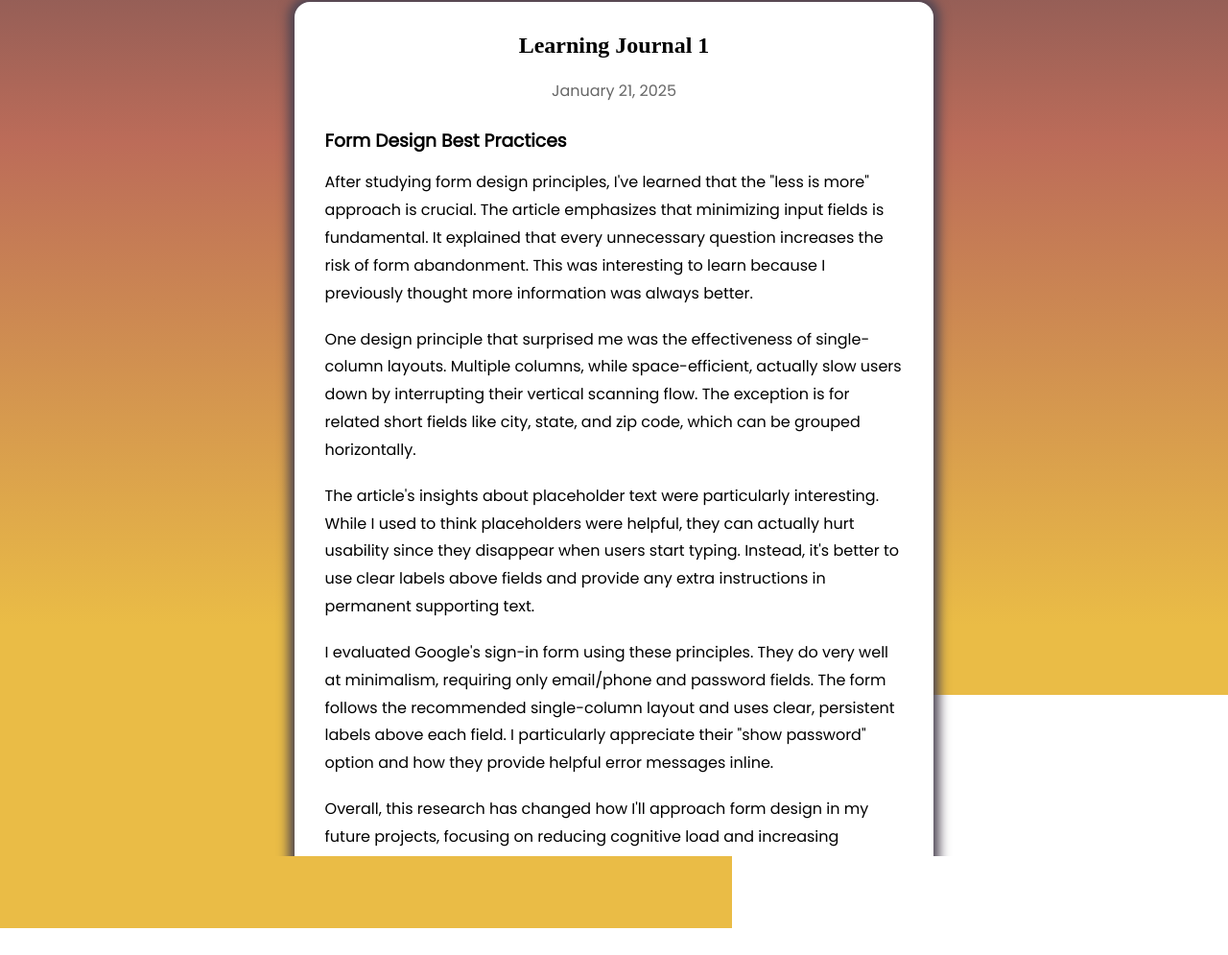
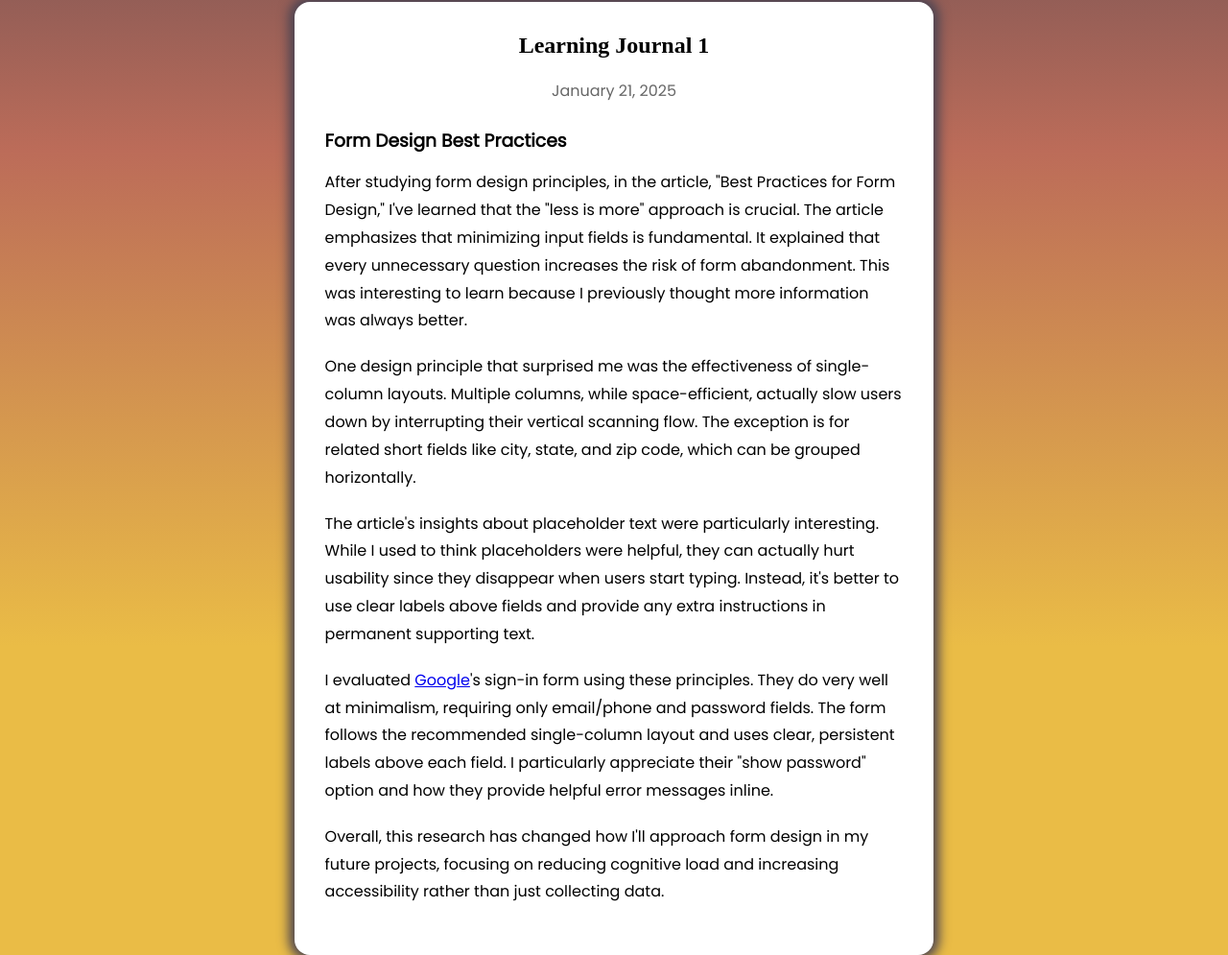
Before and after one commit to saniya-kotwal/des157a, a plain HTML site: page journal/index.html in a window 1280 px wide. Shown: the part 293-1288 px from the top of the page at 96% size. Before the commit the page ends 1260 px from the top, so only its background shows below. Drawn offline with nearby package versions, Linux system fonts and the light colour scheme; a web font is replaced by a local one.

Commit message:
add links to journal

```diff
--- a/journal/index.html
+++ b/journal/index.html
@@ -33,13 +33,13 @@
 
 			<h3>Form Design Best Practices</h3>
 
-            <p>After studying form design principles, I've learned that the "less is more" approach is crucial. The article emphasizes that minimizing input fields is fundamental. It explained that every unnecessary question increases the risk of form abandonment. This was interesting to learn because I previously thought more information was always better.</p>
+            <p>After studying form design principles, in the article, <asrc="https://uxdesign.cc/best-practices-for-form-design-ff5de6ca8e5f">"Best Practices for Form Design,"</asrc></a> I've learned that the "less is more" approach is crucial. The article emphasizes that minimizing input fields is fundamental. It explained that every unnecessary question increases the risk of form abandonment. This was interesting to learn because I previously thought more information was always better.</p>
 
             <p>One design principle that surprised me was the effectiveness of single-column layouts. Multiple columns, while space-efficient, actually slow users down by interrupting their vertical scanning flow. The exception is for related short fields like city, state, and zip code, which can be grouped horizontally.</p>
 
             <p>The article's insights about placeholder text were particularly interesting. While I used to think placeholders were helpful, they can actually hurt usability since they disappear when users start typing. Instead, it's better to use clear labels above fields and provide any extra instructions in permanent supporting text.</p>
 
-            <p>I evaluated Google's sign-in form using these principles. They do very well at minimalism, requiring only email/phone and password fields. The form follows the recommended single-column layout and uses clear, persistent labels above each field. I particularly appreciate their "show password" option and how they provide helpful error messages inline.</p>
+            <p>I evaluated <a href="https://myaccount.google.com/">Google</a>'s sign-in form using these principles. They do very well at minimalism, requiring only email/phone and password fields. The form follows the recommended single-column layout and uses clear, persistent labels above each field. I particularly appreciate their "show password" option and how they provide helpful error messages inline.</p>
 
 			<p>Overall, this research has changed how I'll approach form design in my future projects, focusing on reducing cognitive load and increasing accessibility rather than just collecting data.</p>
 
```
